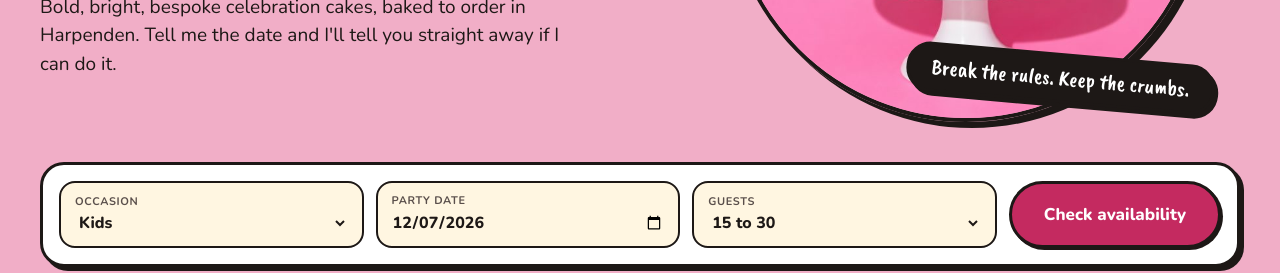
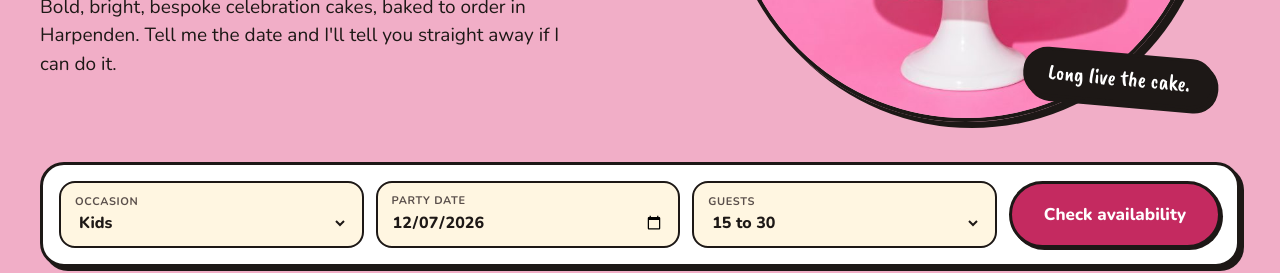
Before and after one commit to AIHIA1719/cakearchy-website, a plain HTML site: page index.html in a window 1280 px wide. Shown: the part 539-812 px from the top of the page. Drawn offline with nearby package versions, Linux system fonts and the light colour scheme.

Commit message:
Swap hero sticker line to 'Long live the cake.'
Co-Authored-By: Claude Opus 5.5 <noreply@anthropic.com>
Claude-Session: https://claude.ai/code/session_014WRrxXMcgzz12SqoPwZTgq

```diff
--- a/index.html
+++ b/index.html
@@ -24,7 +24,7 @@
           </div>
           <div class="hero-art">
             <img class="photo" src="assets/img/birthday.jpg" alt="Sprinkle Explosion cake with a pink drip and cherries">
-            <span class="sticker ink tilt-r">Break the rules. Keep the crumbs.</span>
+            <span class="sticker ink tilt-r">Long live the cake.</span>
             <span class="sparkle" style="top:2%;left:-4%;width:34px" data-sparkle></span>
             <span class="sparkle" style="top:0;right:2%" data-sparkle></span>
             <span class="sparkle" style="bottom:26%;right:-6%;width:32px" data-sparkle></span>
```
